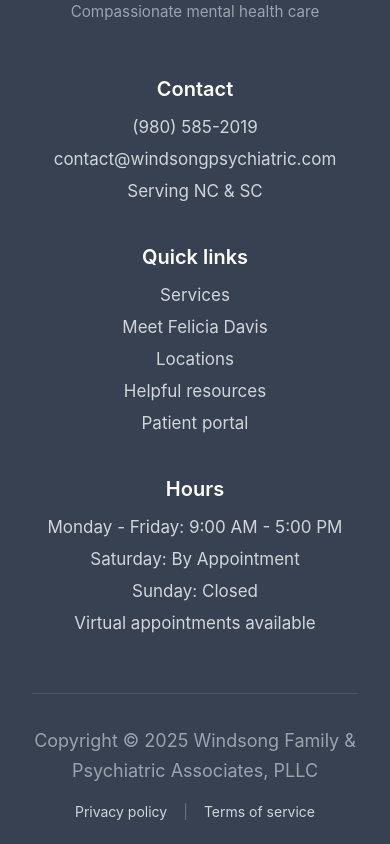
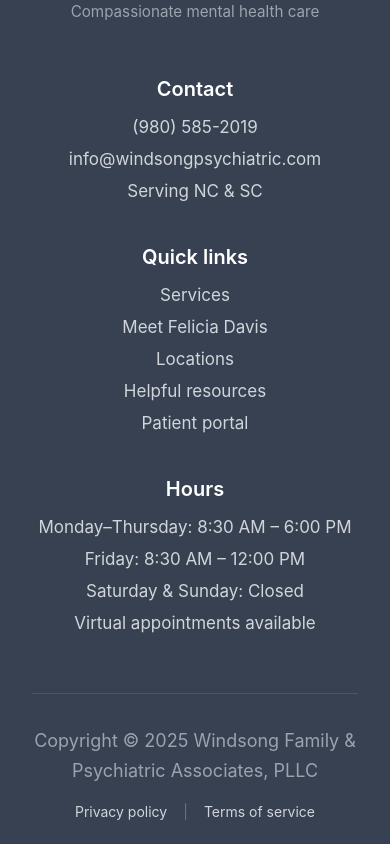
Before and after one commit to Brandi-Kinard/windsong-psychiatric, a React (Vite) app: page /helpful-resources in a window 390 px wide. Shown: the part 2231-3075 px from the top of the page. Built offline with nearby package versions, Linux system fonts and the light colour scheme.

Commit message:
Update contact information throughout website: phone, email, and office hours

```diff
--- a/src/components/Contact.jsx
+++ b/src/components/Contact.jsx
@@ -88,17 +88,17 @@
 
             <div className="info-item">
               <h3><img src="https://raw.githubusercontent.com/Brandi-Kinard/imageSamples/main/windsong-psych/phone.png" alt="Phone" /> Phone</h3>
-              <p>(305) 555-0123</p>
+              <p>980-585-2019</p>
             </div>
 
             <div className="info-item">
               <h3>Email</h3>
-              <p>contact@windsongpsychiatric.com</p>
+              <p>info@windsongpsychiatric.com</p>
             </div>
 
             <div className="info-item">
               <h3><img src="https://raw.githubusercontent.com/Brandi-Kinard/imageSamples/main/windsong-psych/hours.png" alt="Clock" /> Hours</h3>
-              <p>Monday - Friday: 9:00 AM - 6:00 PM<br />Saturday: 10:00 AM - 3:00 PM<br />Sunday: Closed</p>
+              <p>Monday–Thursday: 8:30 AM – 6:00 PM<br />Friday: 8:30 AM – 12:00 PM<br />Saturday & Sunday: Closed</p>
             </div>
           </div>
         </div>
--- a/src/components/Footer.jsx
+++ b/src/components/Footer.jsx
@@ -22,7 +22,7 @@
                 <a href="tel:9805852019">(980) 585-2019</a>
               </li>
               <li>
-                <a href="mailto:contact@windsongpsychiatric.com">contact@windsongpsychiatric.com</a>
+                <a href="mailto:info@windsongpsychiatric.com">info@windsongpsychiatric.com</a>
               </li>
               <li>Serving NC & SC</li>
             </ul>
@@ -48,9 +48,9 @@
           <div className="footer-section">
             <h4 className="footer-heading">Hours</h4>
             <ul className="footer-list">
-              <li>Monday - Friday: 9:00 AM - 5:00 PM</li>
-              <li>Saturday: By Appointment</li>
-              <li>Sunday: Closed</li>
+              <li>Monday–Thursday: 8:30 AM – 6:00 PM</li>
+              <li>Friday: 8:30 AM – 12:00 PM</li>
+              <li>Saturday & Sunday: Closed</li>
               <li>Virtual appointments available</li>
             </ul>
           </div>
--- a/src/components/Locations.jsx
+++ b/src/components/Locations.jsx
@@ -11,7 +11,7 @@
       useEmbed: true,
       address: '9820 Northcross Center Court\nSuite 50\nHuntersville, NC 28078',
       phone: '(704) 688-4199',
-      hours: 'Mon-Fri: 9:00 AM - 5:00 PM\nSat: By Appointment',
+      hours: 'Mon–Thu: 8:30 AM – 6:00 PM\nFri: 8:30 AM – 12:00 PM\nSat & Sun: Closed',
       link: 'https://maps.google.com/?q=9820+Northcross+Center+Court+Huntersville+NC+28078',
       linkText: 'Get directions',
       mapLink: 'https://www.google.com/maps/dir//9820+Northcross+Center+Court,+Suite+50,+Huntersville,+NC+28078',
@@ -25,7 +25,7 @@
       useEmbed: true,
       address: '200 Tom Hall Street\nSuite 102\nFort Mill, SC 29715',
       phone: '(803) 547-2000',
-      hours: 'Mon-Fri: 9:00 AM - 5:00 PM\nSat: By Appointment',
+      hours: 'Mon–Thu: 8:30 AM – 6:00 PM\nFri: 8:30 AM – 12:00 PM\nSat & Sun: Closed',
       link: 'https://maps.google.com/?q=200+Tom+Hall+Street+Fort+Mill+SC+29715',
       linkText: 'Get directions',
       mapLink: 'https://www.google.com/maps/dir//200+Tom+Hall+Street,+Suite+102,+Fort+Mill,+SC+29715',
@@ -37,7 +37,7 @@
       image: 'https://raw.githubusercontent.com/Brandi-Kinard/imageSamples/main/windsong-psych/virtual-call.png',
       address: 'Available throughout\nNorth & South Carolina',
       phone: '(980) 585-2019',
-      hours: 'Mon-Fri: 8:00 AM - 6:00 PM\nSat: 9:00 AM - 2:00 PM',
+      hours: 'Mon–Thu: 8:30 AM – 6:00 PM\nFri: 8:30 AM – 12:00 PM\nSat & Sun: Closed',
       link: '/virtual-care',
       linkText: 'Learn more',
       mapLink: null,
--- a/src/components/NewPatientForm.jsx
+++ b/src/components/NewPatientForm.jsx
@@ -94,7 +94,7 @@
   const EMAILJS_PUBLIC_KEY = 'wFQLtLxDwWnkGF0TF';
 
   // Production mode - emails go to the business email
-  const RECIPIENT_EMAIL = 'brandiellenkinard@gmail.com';
+  const RECIPIENT_EMAIL = 'info@windsongpsychiatric.com';
 
   const handleSubmit = async () => {
     if (!validateStep()) return;
```
